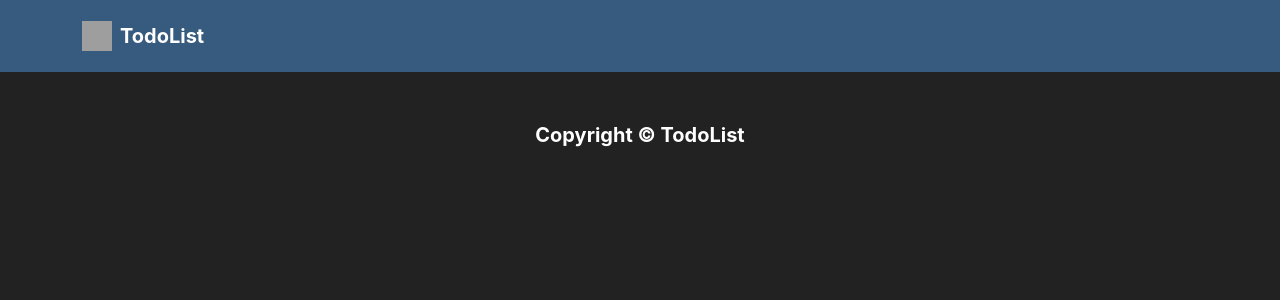
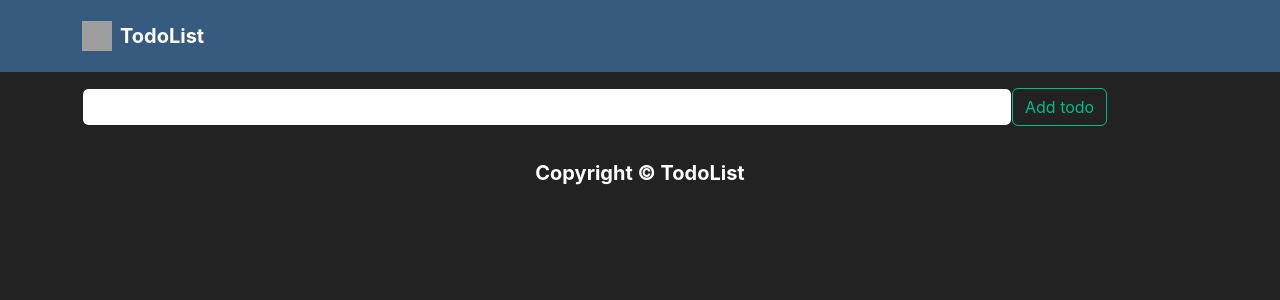
Before and after one commit to ankit8895/TodoList-app, a React (Create React App) app: page / in a window 1280 px wide. Shown: the top 300 px of the page. Built offline with nearby package versions, Linux system fonts and the light colour scheme; grey boxes are pictures that could not be loaded.

Commit message:
Create Loader component and Home Page

```diff
--- a/src/App.js
+++ b/src/App.js
@@ -1,11 +1,14 @@
 import Header from './components/Header';
 import Footer from './components/Footer';
+import HomePage from './Pages/HomePage';
 
 function App() {
   return (
     <div>
       <Header />
-      <main className='py-3'></main>
+      <main className='py-3'>
+        <HomePage />
+      </main>
       <Footer />
     </div>
   );
--- /dev/null
+++ b/src/Pages/HomePage.js
@@ -0,0 +1,28 @@
+import React from 'react';
+import { Container, Form, Button, Row, Col } from 'react-bootstrap';
+
+const HomePage = () => {
+  return (
+    <div>
+      <Container>
+        <Row>
+          <Form className='d-flex'>
+            <Col xs={10}>
+              <Form.Control
+                type='text'
+                placeholder='Enter the Todo'
+                className='me-2'
+                aria-label='Text'
+              />
+            </Col>
+            <Col>
+              <Button variant='outline-success'>Add todo</Button>
+            </Col>
+          </Form>
+        </Row>
+      </Container>
+    </div>
+  );
+};
+
+export default HomePage;
```
Also changed, not shown: src/components/Loader.js (added, +21 -0 lines).
